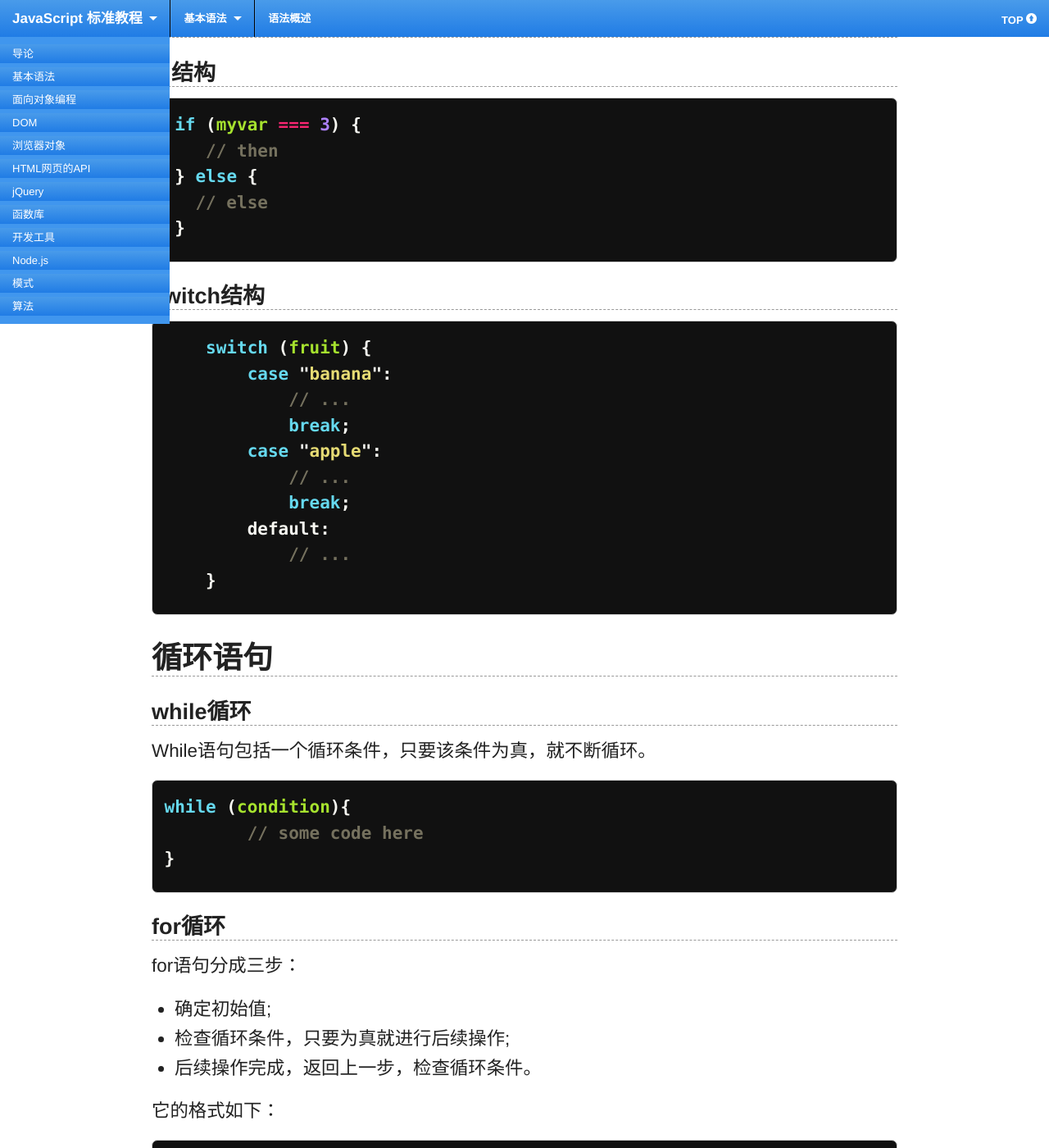
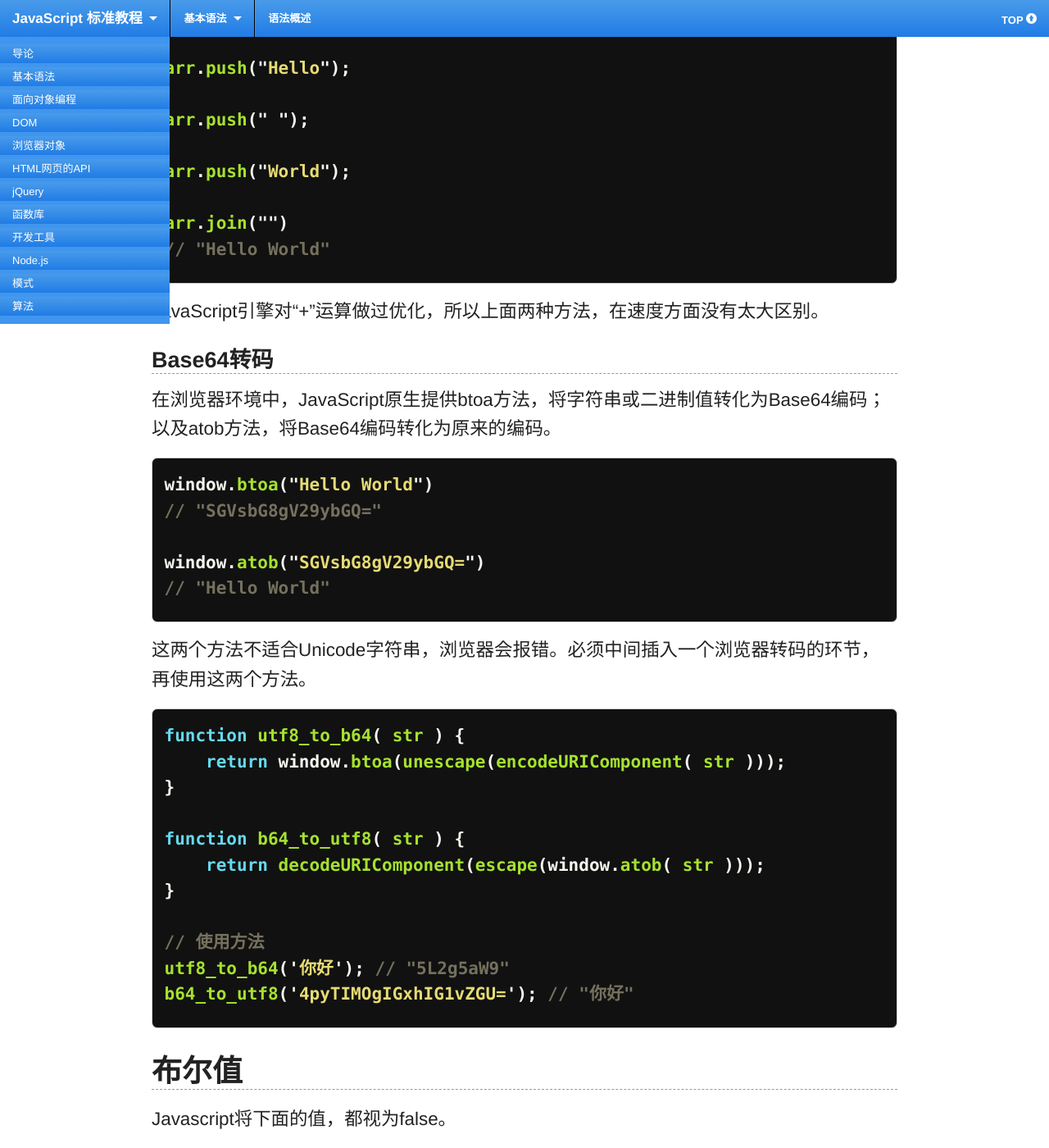
Before and after one commit to ruanyf/jstutorial, a Jekyll site: the page built from grammar/basic.md, in a window 1280 px wide and 1400 px high, scrolled down 7576 px. Shown: the whole window at 82% size. Built offline with Jekyll 4.4.1, drawn with Linux system fonts in a browser that asks for light colours; Markdown is read by kramdown in place of the engine named in the settings; some of the changed text lies outside the part shown.

Commit message:
edit grammar/String

```diff
--- a/grammar/basic.md
+++ b/grammar/basic.md
@@ -261,6 +261,84 @@
 
 0.3 / 0.1
 // 2.9999999999999996
+
+{% endhighlight %}
+
+## 字符串
+
+字符串就是若干个排在一起的字符。每个字符在JavaScript内部都是以16位的UTF-16格式储存，可以用"\uxxxx"的内码形式表示，xxxx代表该字符的Unicode编码。
+
+### 字符串连接
+
+字符串的连接，可以使用加号（+）运算符。
+
+{% highlight javascript %}
+
+"a" + "b"
+// "ab"
+
+{% endhighlight %}
+
+在一个字符串的结尾添加一个字符串，可以使用+=运算符。
+
+{% highlight javascript %}
+
+a += b;
+
+// 等同于
+
+a = a + b;
+
+{% endhighlight %}
+
+另一种方法是使用数组的连接方法。
+
+{% highlight javascript %}
+
+var arr = [];
+
+arr.push("Hello");
+
+arr.push(" ");
+
+arr.push("World");
+
+arr.join("")
+// "Hello World"
+
+{% endhighlight %}
+
+JavaScript引擎对“+”运算做过优化，所以上面两种方法，在速度方面没有太大区别。
+
+### Base64转码
+
+在浏览器环境中，JavaScript原生提供btoa方法，将字符串或二进制值转化为Base64编码；以及atob方法，将Base64编码转化为原来的编码。
+
+{% highlight javascript %}
+
+window.btoa("Hello World")
+// "SGVsbG8gV29ybGQ="
+
+window.atob("SGVsbG8gV29ybGQ=")
+// "Hello World"
+
+{% endhighlight %}
+
+这两个方法不适合Unicode字符串，浏览器会报错。必须中间插入一个浏览器转码的环节，再使用这两个方法。
+
+{% highlight javascript %}
+
+function utf8_to_b64( str ) {
+    return window.btoa(unescape(encodeURIComponent( str )));
+}
+
+function b64_to_utf8( str ) {
+    return decodeURIComponent(escape(window.atob( str )));
+}
+
+// 使用方法
+utf8_to_b64('你好'); // "5L2g5aW9"
+b64_to_utf8('4pyTIMOgIGxhIG1vZGU='); // "你好"
 
 {% endhighlight %}
 
@@ -569,3 +647,4 @@
 - Dr. Axel Rauschmayer, [A quick overview of JavaScript](http://www.2ality.com/2011/10/javascript-overview.html)
 - Dr. Axel Rauschmayer, [Improving the JavaScript typeof operator](http://www.2ality.com/2011/11/improving-typeof.html)
 - Dr. Axel Rauschmayer, [Automatic semicolon insertion in JavaScript](http://www.2ality.com/2011/05/semicolon-insertion.html)
+- MDN, [window.btoa](https://developer.mozilla.org/en-US/docs/DOM/window.btoa)
```
Also changed, not shown: other parts of grammar/basic.md (+1 -1 lines), grammar/array.md (+8 -10 lines), jquery/deferred.md (+3 -2 lines).
